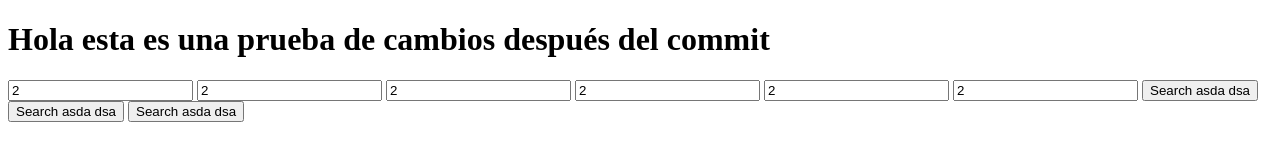
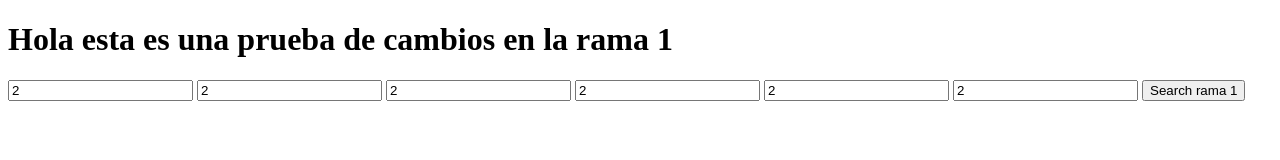
Before and after one commit to sernhcs/mat, a plain HTML site: page index.html in a window 1280 px wide. Drawn offline with Linux system fonts and the light colour scheme.

Commit message:
cambios de mi rama 1

```diff
--- a/index.html
+++ b/index.html
@@ -8,15 +8,13 @@
     <script src="index.js"></script>
 </head>
 <body>
-    <h1>Hola esta es una prueba  de cambios después del commit</h1>
+    <h1>Hola esta es una prueba  de cambios en la rama 1</h1>
     <input type="text" value="2" id="input1">
     <input type="text" value="2" id="input2">
     <input type="text" value="2" id="input2">
     <input type="text" value="2" id="input2">
     <input type="text" value="2" id="input2">
     <input type="text" value="2" id="input2">
-    <button>Search asda dsa</button>
-    <button>Search asda dsa</button>
-    <button>Search asda dsa</button>
+    <button>Search rama 1</button>
 </body>
 </html>
```
